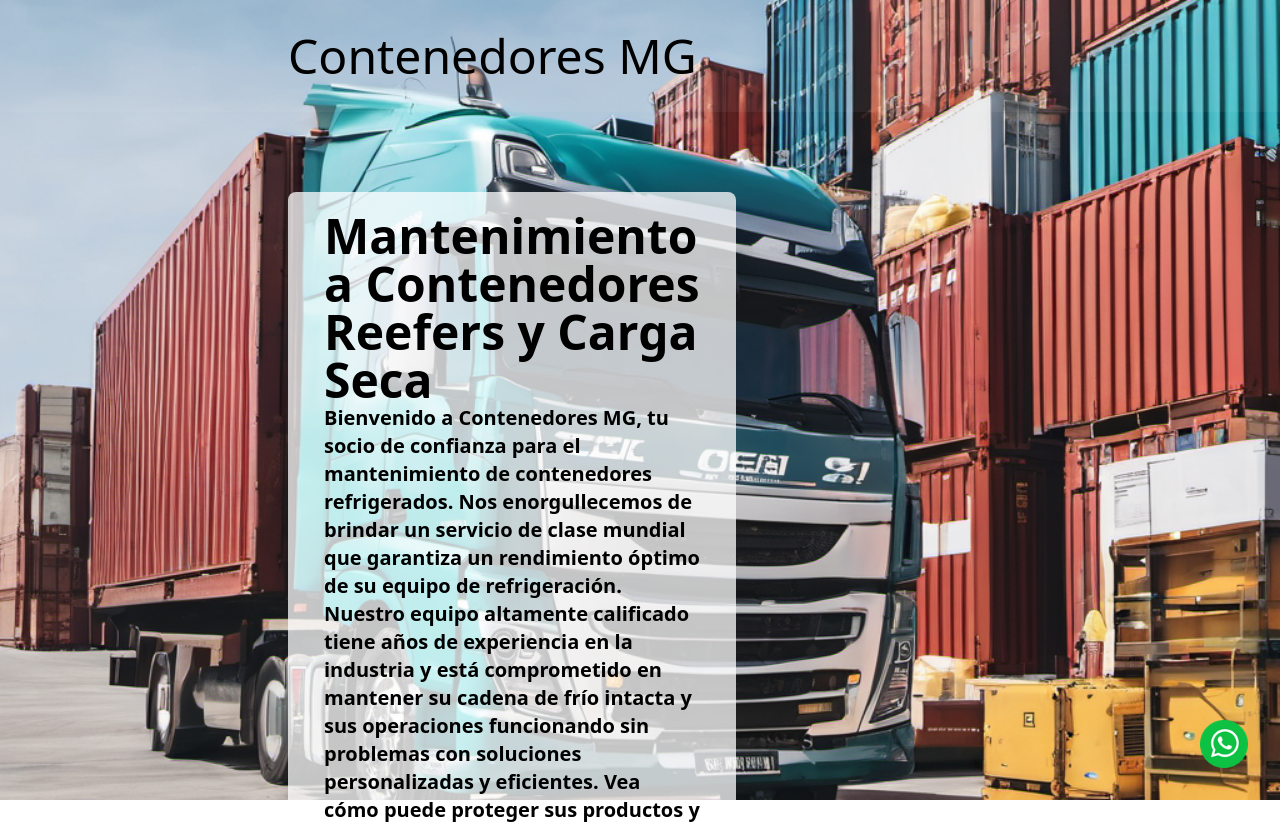
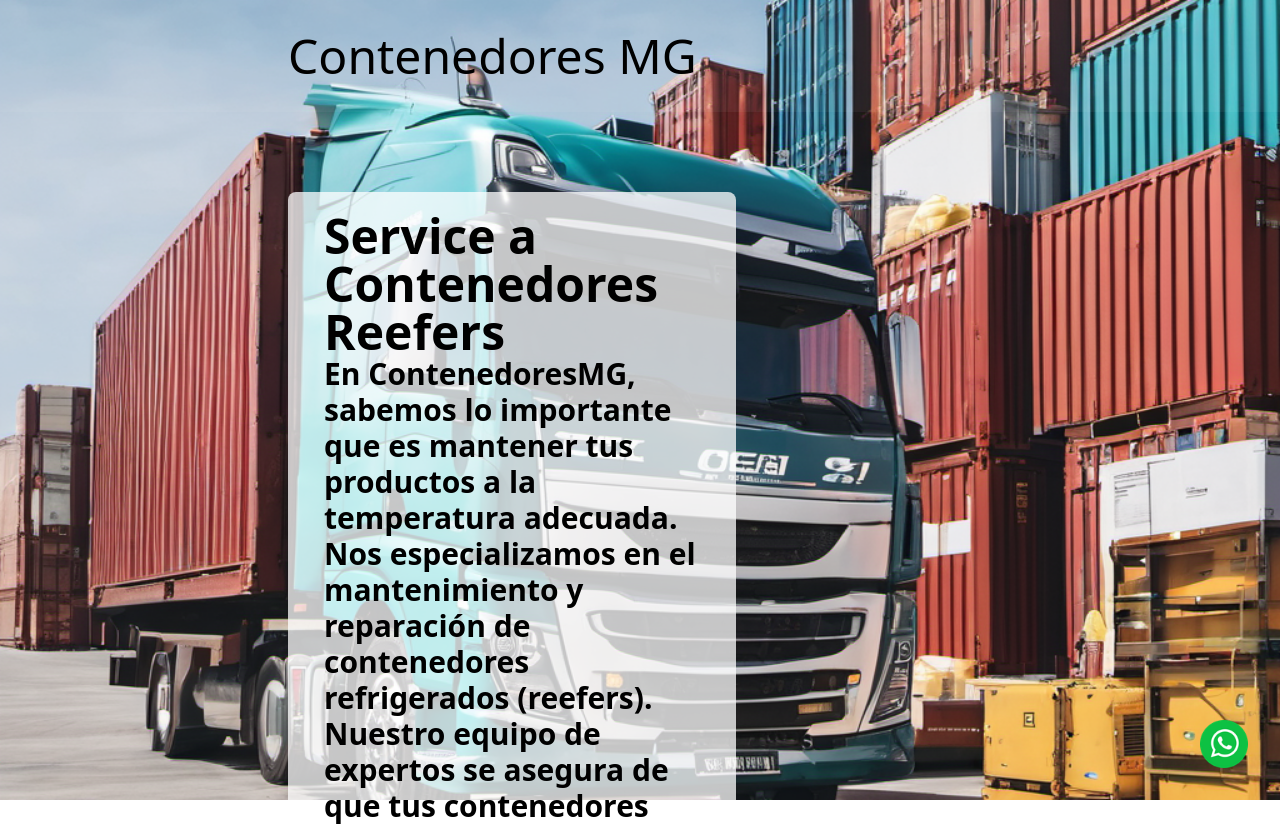
Before and after one commit to LautaroZanzot/LandingPageContenedoresMG, a React (Vite) app: page / in a window 1280 px wide. Shown: the top 826 px of the page. Built offline with nearby package versions, Linux system fonts and the light colour scheme.

Commit message:
Descripción de los cambios

```diff
--- a/components/Home.jsx
+++ b/components/Home.jsx
@@ -19,15 +19,13 @@ function Home() {
           className="absolute inset-x-0 mt-32 flex justify-center items-center"
         >
           <div className="max-w-md md:mx-auto mt-16 mx-8 md:ml-72 rounded-lg z-20" style={{ backgroundColor: 'rgba(255, 255, 255, 0.75)', padding: '20px' }}>
-            <h2 className="text-3xl mx-4 md:text-5xl text-black font-bold leading-tight">
-              Mantenimiento a Contenedores Reefers y Carga Seca
-            </h2>
-            <p className="md:text-xl mx-4 text-grey font-semibold text-left">
-              Bienvenido a Contenedores MG, tu socio de confianza para el mantenimiento de contenedores refrigerados.
-              Nos enorgullecemos de brindar un servicio de clase mundial que garantiza un rendimiento óptimo  de su equipo de refrigeración.
-              Nuestro equipo altamente calificado tiene años de experiencia en la industria y está comprometido en mantener
-              su cadena de frío intacta y sus operaciones funcionando sin problemas con soluciones personalizadas y eficientes.
-              Vea cómo puede proteger sus productos y optimizar sus procesos.
+          <h2 className="text-4xl md:text-5xl text-black font-bold leading-tight mx-4">
+            Service a Contenedores Reefers
+          </h2>
+            <p className="md:text-3xl mx-4 text-grey font-semibold text-left">
+            En ContenedoresMG, sabemos lo importante que es mantener tus productos a la temperatura adecuada.
+            Nos especializamos en el mantenimiento y reparación de contenedores refrigerados (reefers).
+            Nuestro equipo de expertos se asegura de que tus contenedores funcionen perfectamente, protegiendo lo que más valoras.
             </p>
           </div>
         </motion.div>
--- a/vite.config.js
+++ b/vite.config.js
@@ -3,6 +3,6 @@ import react from '@vitejs/plugin-react'
 
 // https://vitejs.dev/config/
 export default defineConfig({
-  base: "/ContenedoresMG",
+  base: "/LandingPageContenedoresMG",
   plugins: [react()],
 })
```
